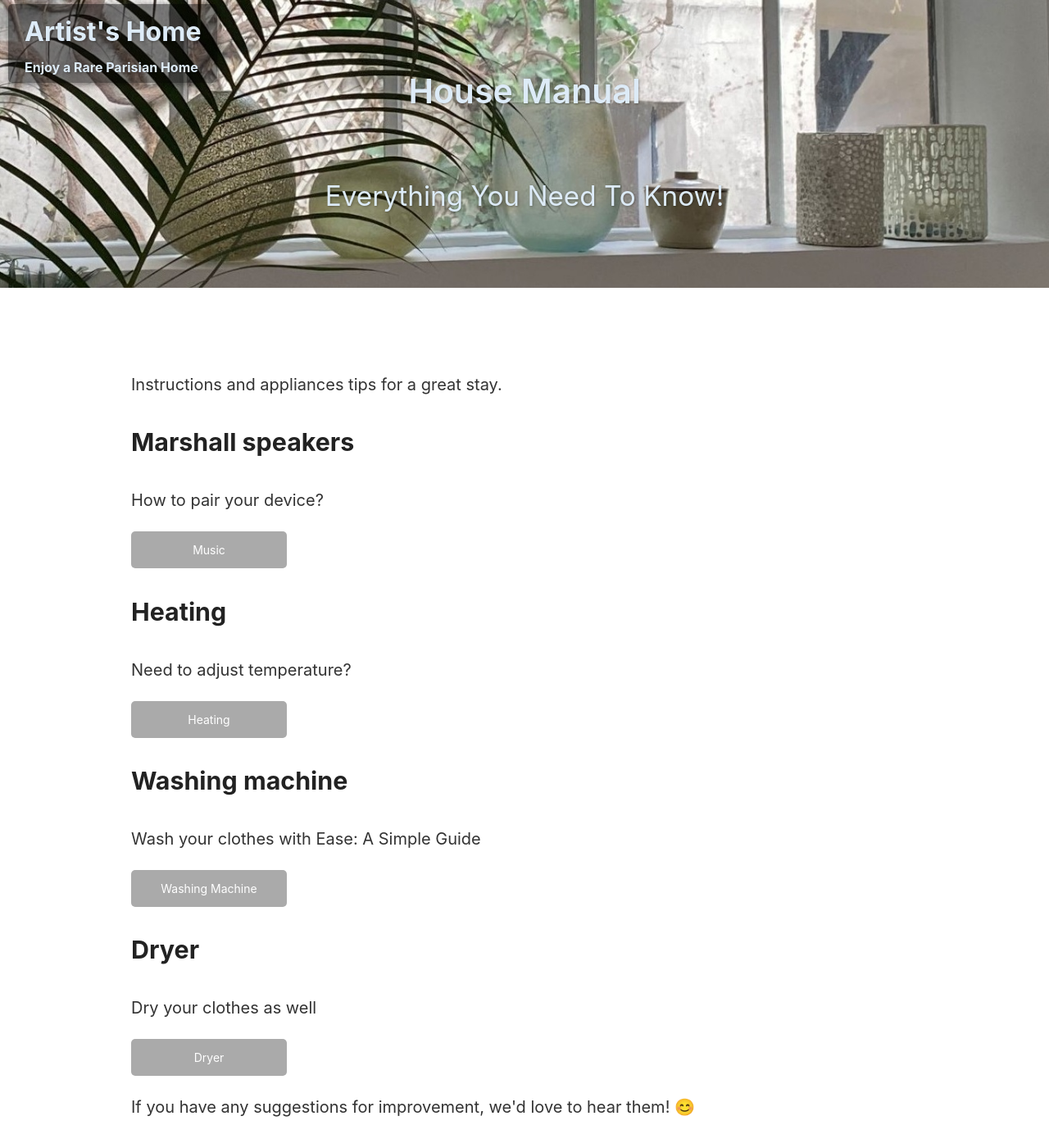
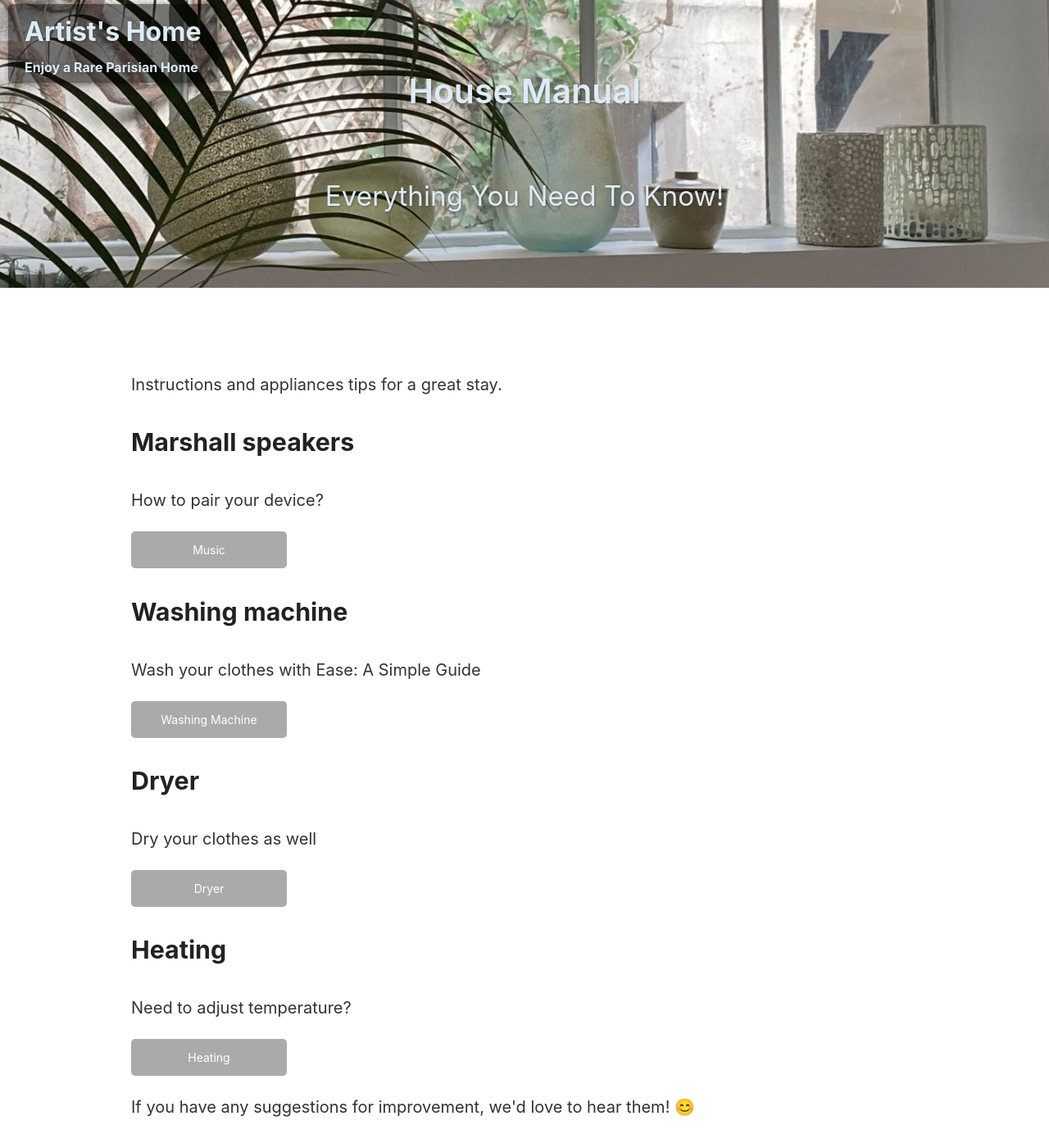
Before and after one commit to PhilAlain/tac, a Jekyll site: the page house_manual.html, which Jekyll copies as it is, in a window 1280 px wide and 1400 px high. Shown: the whole window at 82% size. Built offline with Jekyll 4.4.1, drawn with Linux system fonts in a browser that asks for light colours; some of the changed lines change nothing that is shown.

Commit message:
Update house_manual.html

```diff
--- a/house_manual.html
+++ b/house_manual.html
@@ -25,10 +25,6 @@
         <p>How to pair your device?</p>
         <a href="https://philalain.github.io/tac/music" class="button">Music</a>
 
-        <h2>Heating</h2>
-        <p>Need to adjust temperature?</p>
-        <a href="https://philalain.github.io/tac/heating" class="button">Heating</a>
-
         <h2>Washing machine</h2>
         <p>Wash your clothes with Ease: A Simple Guide</p>
         <a href="https://philalain.github.io/tac/washer_dryer" class="button">Washing Machine</a>
@@ -37,6 +33,10 @@
         <h2>Dryer</h2>
         <p>Dry your clothes as well</p>
         <a href="https://philalain.github.io/tac/dryer" class="button">Dryer</a>
+
+        <h2>Heating</h2>
+        <p>Need to adjust temperature?</p>
+        <a href="https://philalain.github.io/tac/heating" class="button">Heating</a>
 
         <p>If you have any suggestions for improvement, we'd love to hear them! 😊</p>
 
```
